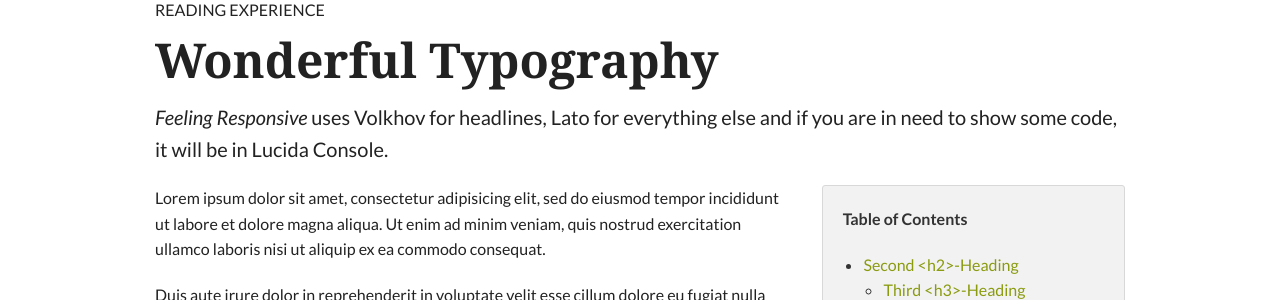
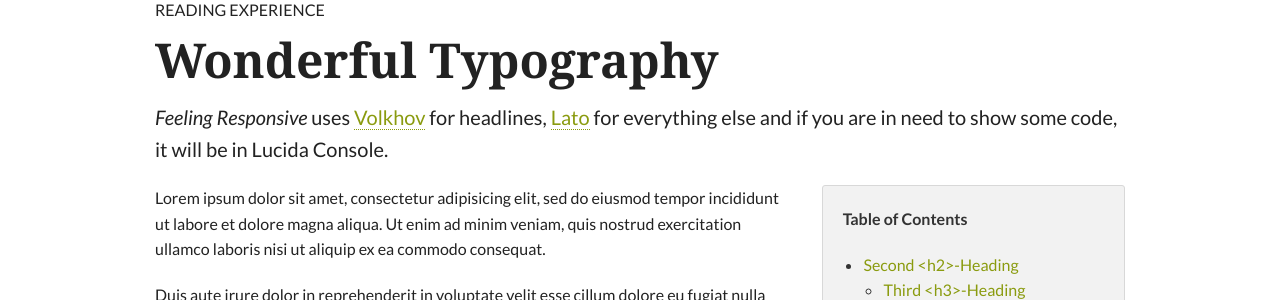
Before and after one commit to hairibar/feeling-responsive, a Jekyll site: the page built from _posts/design/2014-09-16-typography.md, in a window 1280 px wide and 900 px high. Shown: the part 398-698 px from the top of the window. Built offline with Jekyll 4.4.1, drawn with Linux system fonts in a browser that asks for light colours; some web fonts are replaced; some of the changed lines change nothing that is shown.

Commit message:
Links to Fonts

```diff
--- a/_posts/design/2014-09-16-typography.md
+++ b/_posts/design/2014-09-16-typography.md
@@ -3,7 +3,7 @@
 title: "Wonderful   Typography"
 subheadline: "Reading Experience"
 meta_description: "Feeling Responsive uses Volkhov for headlines, Lato for everything else and if you are in need to show some code, it will be in Lucida Console."
-description: "<em>Feeling Responsive</em> uses Volkhov for headlines, Lato for everything else and if you are in need to show some code, it will be in Lucida Console."
+description: "<em>Feeling Responsive</em> uses <a href='https://www.google.com/fonts/specimen/Volkhov'>Volkhov</a> for headlines, <a href='https://www.google.com/fonts/specimen/Lato'>Lato</a> for everything else and if you are in need to show some code, it will be in Lucida Console."
 image:
     header:  homepage_typography.jpg
     thumb:  homepage_typography_thumb.jpg
```
